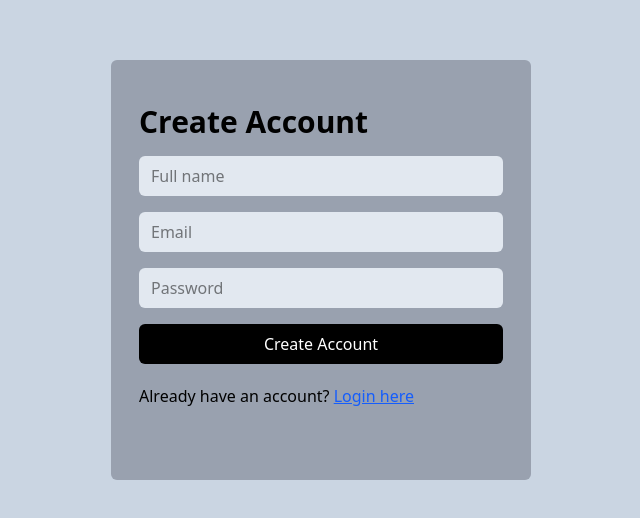
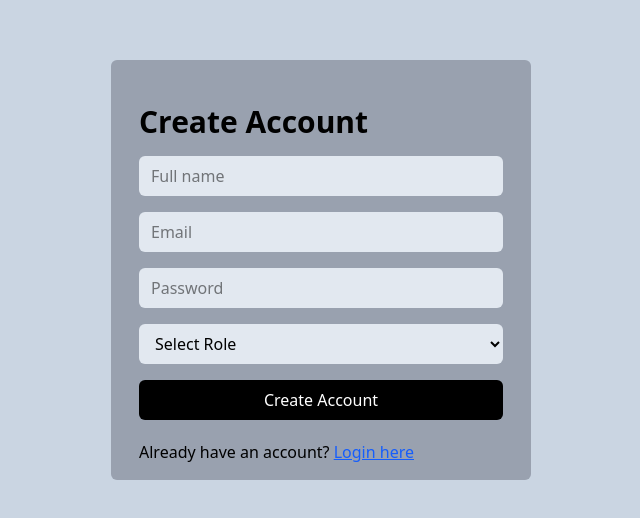
Before and after one commit to adnan-p-786/Hospital-Admin, a React (Vite) app: page /login in a window 1280 px wide. Shown: the part 130-648 px from the top of the page, without its empty margins (319-959 px from the left). Built offline with nearby package versions, Linux system fonts and the light colour scheme; what antd-style would draw is missing.

Commit message:
added login page

```diff
--- a/src/pages/Login.jsx
+++ b/src/pages/Login.jsx
@@ -8,6 +8,7 @@ function Login() {
 
   const [Email, setEmail] = useState('')
   const [Password, setPassword] = useState('')
+  const [Role, setRole] = useState('')
   const [Name, setName] = useState('')
 
   const navigate = useNavigate()
@@ -19,7 +20,7 @@ function Login() {
         // Sign-up logic
         const { data } = await axios.post(
           'http://localhost:3000/api/user/create',
-          { Name, Password, Email }
+          { Name, Password, Email, Role }
         )
         console.log(data);
 
@@ -37,15 +38,20 @@ function Login() {
         // Login logic
         const { data } = await axios.post(
           'http://localhost:3000/api/user/login',
-          { Password, Email, }
+          { Password, Email, Role }
         )
         console.log(data);
         if (data.success) {
           localStorage.setItem('token', data.data.token);
           localStorage.setItem('id', data.data.id);
           localStorage.setItem('Email', data.data.Email)
+          localStorage.setItem('Role', data.data.Role)
           setEmail(data.Email)
-          navigate('/')
+          if (data.data.Role === 'Doctor') {
+            navigate('/Dashboard');
+          } else if (data.data.Role === 'Admin') {
+            navigate('/Dashboard');
+          }
         }
 
       }
@@ -90,6 +96,17 @@ function Login() {
             onChange={(e) => setPassword(e.target.value)}
             required
           />
+          <select
+            className='bg-slate-200 mt-4 rounded-md h-10 w-full px-3'
+            value={Role}
+            onChange={(e) => setRole(e.target.value)}
+            required
+          >
+            <option value='' disabled>Select Role</option>
+            <option value='Admin'>Admin</option>
+            <option value='Doctor'>Doctor</option>
+          </select>
+
           <button className='bg-black rounded-md hover:cursor-pointer text-white h-10 w-full mt-4'>
             {state === 'signUp' ? 'Create Account' : 'Login'}
           </button>
```
